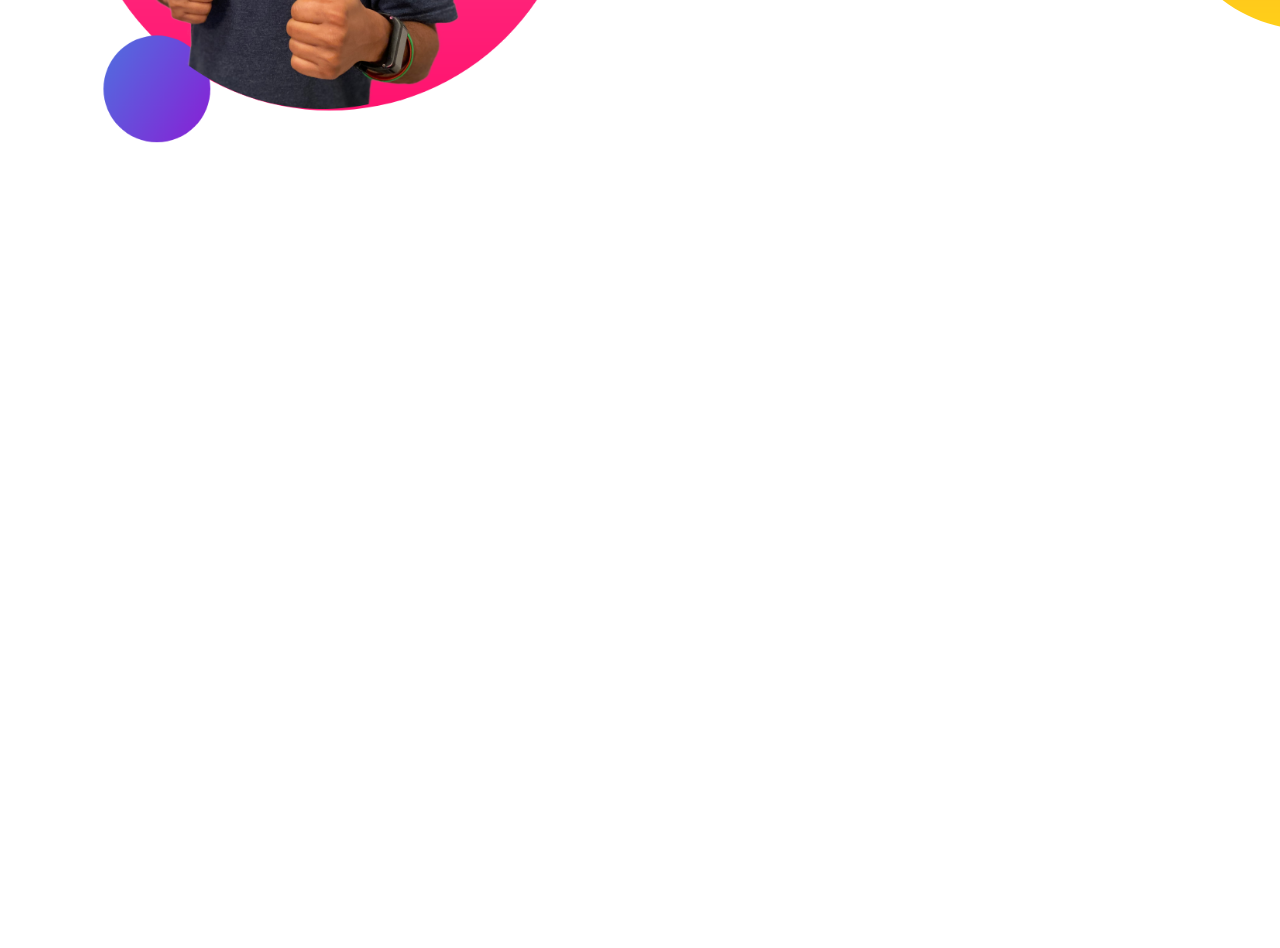
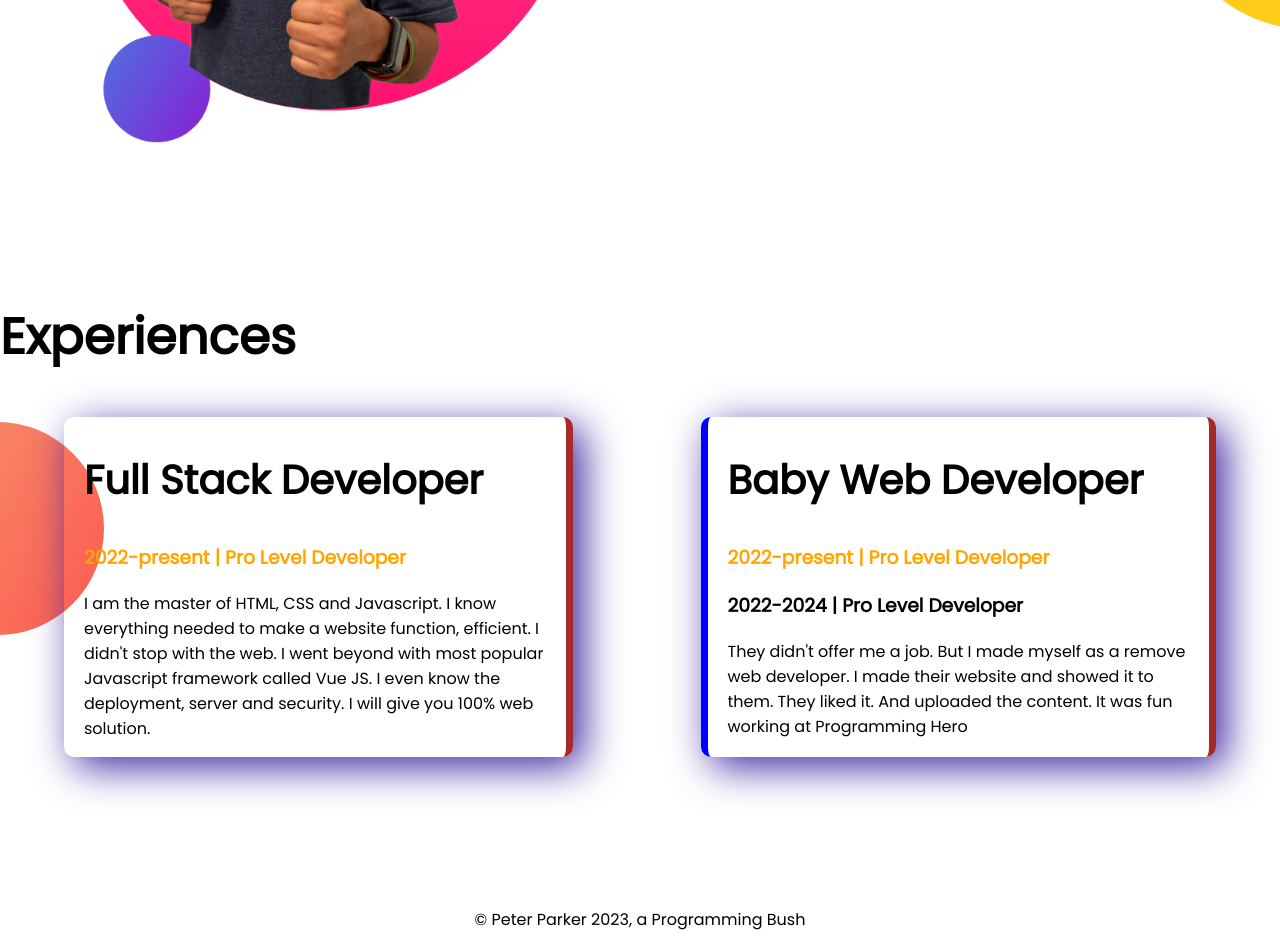
Before and after one commit to ihkhimel/Developer-portfolio, a plain HTML site: page index.html in a window 1280 px wide. Shown: the part 1094-2042 px from the top of the page. Before the commit the page ends 1394 px from the top, so only its background shows below. Drawn offline with Linux system fonts and the light colour scheme.

Commit message:
style border adedd

```diff
--- a/index.html
+++ b/index.html
@@ -11,7 +11,7 @@
     <link rel="stylesheet" href="style.css">
 </head>
 <body>
- <section class="top-banner">
+ <section class="top-banner flexible-container">
     <div class="half-width">
         <h1>Welcome To</h1>
         <h1 ><span class="orange-color">Peter Parker</span> World</h1>
@@ -23,7 +23,7 @@
 <img src="images/my-bg.png" alt="">
 </div>
  </section>
-<section class="dream-big">
+<section class="dream-big flexible-container">
 <div class="half-width">
 <img src="images/jhankar2.png" alt="">
 </div>
@@ -34,16 +34,32 @@
     I already learned the basic HTML and CSS. I can build any simple website. I can even teach my grandma how to make simple website. My goal is to build 3 websites and learn advanced topics.
 </p>
 <a class="link-button" target="_blank" href="">DOWNLOAD RESUME</a>
+</div>
+</section>
+<section class="experience-area">
+    <h1>Experiences</h1>
+   <div id="full-stack-developer" class="flexible-container">
+    <div class="experience-item">
+        <h2>Full Stack Developer</h2>
+        <h3 class="orange-color"> 2022-present | Pro Level Developer</h3>
+            <p> I am the master of HTML, CSS and Javascript. I know everything needed to make a website function, efficient. I didn't stop with the web. I went beyond with most popular Javascript framework called Vue JS. I even know the deployment, server and security. I will give you 100% web solution.</p>
+        </div>
+    <div id="baby-web-developer" class="experience-item">
+        <h2>Baby Web Developer</h2>
 
-</div>
-
-
-
-
-
+        <h3 class="orange-color"> 2022-present | Pro Level Developer</h3>
+        <h3 class="">2022-2024 | Pro Level Developer</h3>
+        <p>They didn't offer me a job. But I made myself as a remove web developer. I made their website and showed it to them. They liked it. And uploaded the content. It was fun working at Programming Hero</p>
+    <p></p>
+    </div>
+   </div>
 
 
 
 </section>
 </body>
+<footer>
+    <p>© Peter Parker 2023, a Programming Bush</p>
+</footer>
+
 </html>
--- a/style.css
+++ b/style.css
@@ -6,10 +6,13 @@
 font-size: 50px;
 
 }
+h2{
+    font-size: 40px;
+}
 .orange-color{
     color: orange;
 }
-section{
+.flexible-container{
     display: flex;
     margin-bottom: 150px;
 }
@@ -39,3 +42,28 @@
     background-repeat: no-repeat;
     background-position: right;
 }
+.experience-item{
+    width: 40%;
+    margin-left: 5%;
+    margin-right: 5%;
+    padding-left: 20px;
+    padding-right: 10px;
+    box-shadow: 10px 10px 40px rgb(62, 40, 161);
+    border-radius: 10px;
+    border-right: 7px solid brown;
+}
+.experience-area{
+background-image: url(images/exp-bg.png);
+background-repeat: no-repeat;
+background-position: left;
+}
+.full-stack-developer{
+    border-left: 7px solid tomato;
+
+}
+#baby-web-developer{
+    border-left: 7px solid blue;
+}
+footer p{
+    text-align: center;
+}
```
